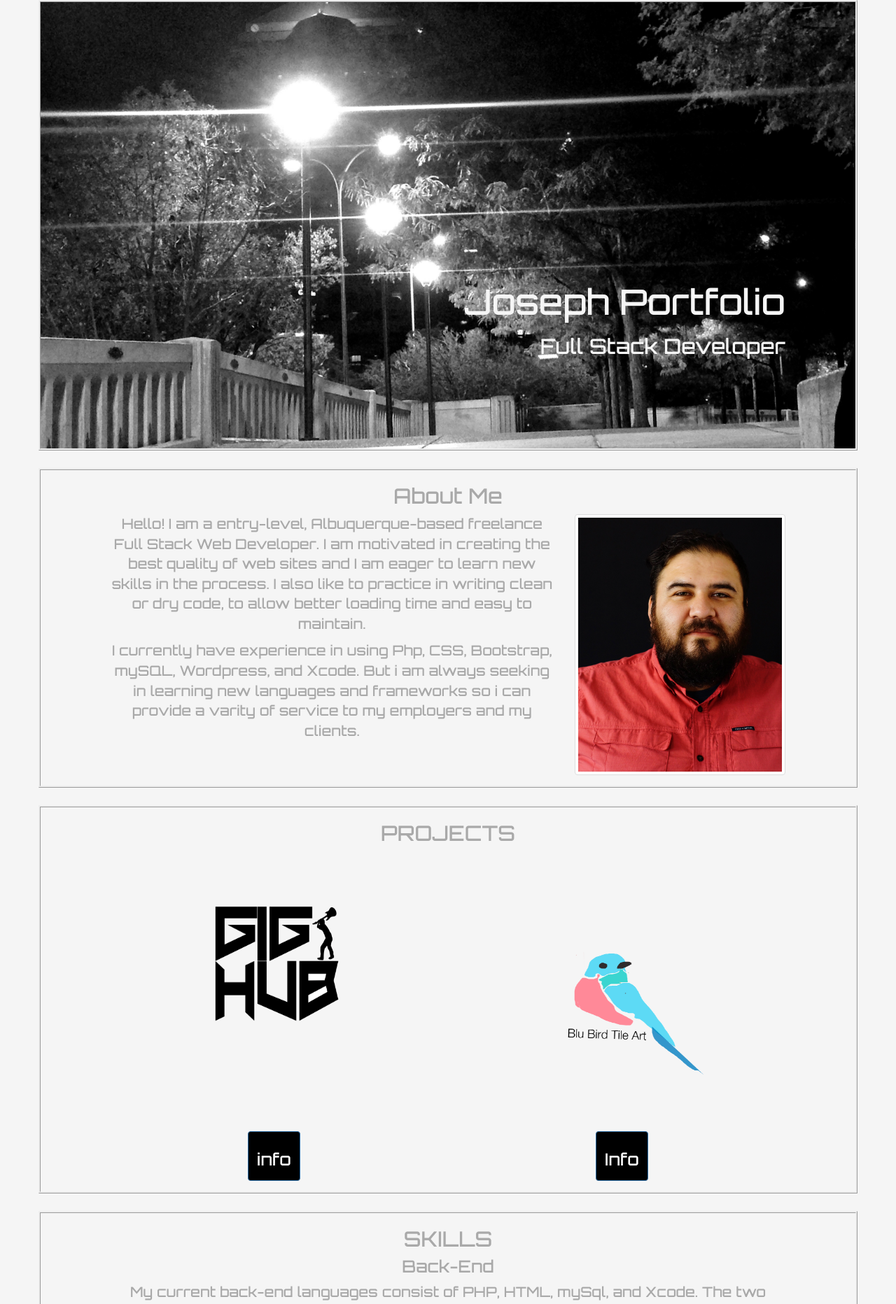
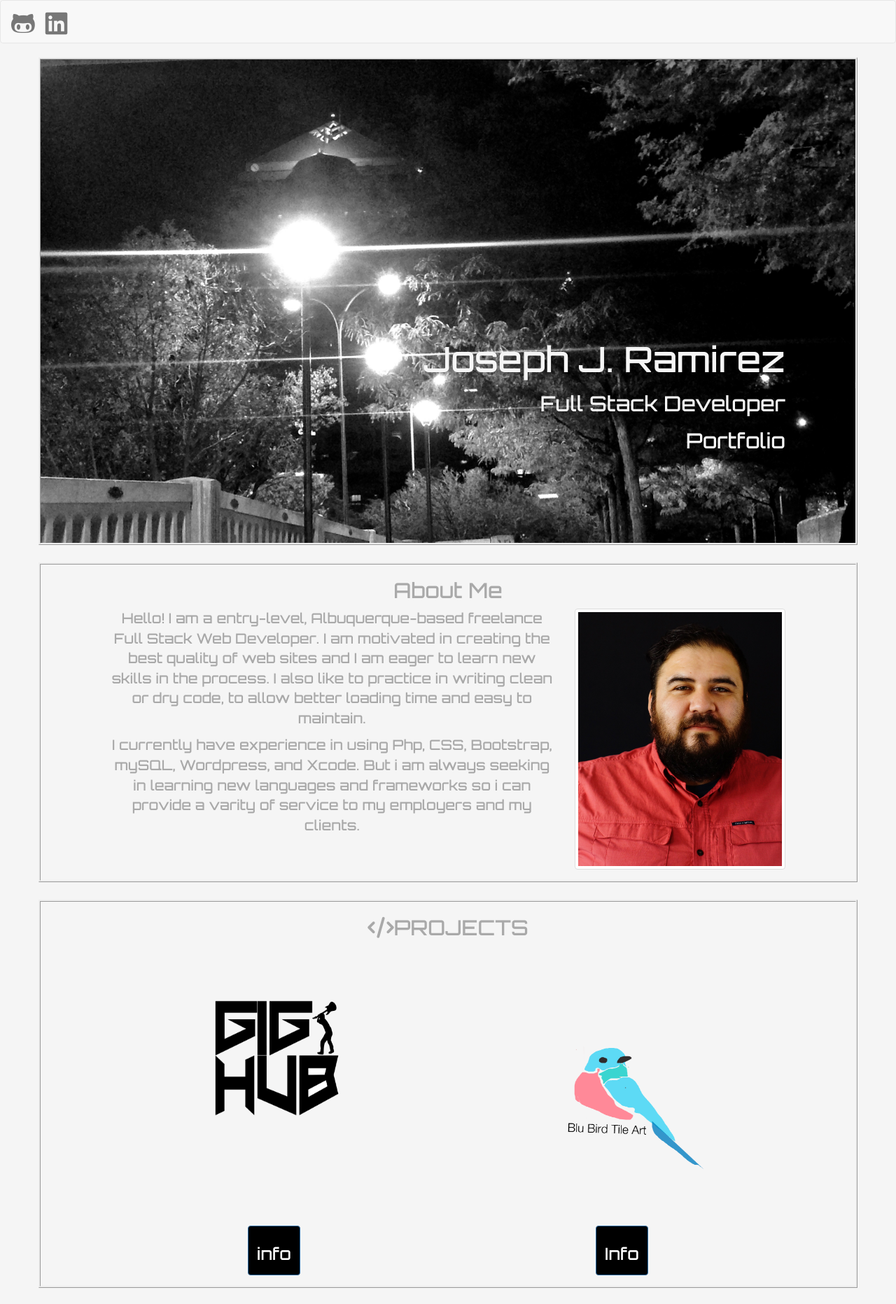
Before and after one commit to JosephBlu/portfolio_pwp, a PHP site: page / in a window 1280 px wide. Shown: the top 1864 px of the page at 70% size. Run offline with PHP 8.4, Linux system fonts and the light colour scheme; some libraries are stand-ins or nearby versions.

Commit message:
added icon on the top page

```diff
--- a/public_html/css/style.css
+++ b/public_html/css/style.css
@@ -19,7 +19,7 @@ p {
 		background-image: url("../images/IMG_3346.jpg") !important;
 		background-size: cover !important;
 		background-repeat: no-repeat !important;
-		background-position: center center !important;
+		background-position: center top !important;
 		color: whitesmoke;
 		position: relative;
 		height: 100%;
@@ -48,6 +48,7 @@ p {
 		border-style: ridge;
 		padding-bottom: 15px;
 		margin-bottom: 25px;
+		margin-top: 15px;
 	}
 }
 
@@ -63,3 +64,20 @@ p {
 #button-model {
 	background-color: black;
 }
+
+#list {
+	background-color: #252b37;
+}
+
+#resume {
+	font-size: 20px;
+}
+
+#id {
+	color: black;
+}
+
+.container-fluid {
+	margin-bottom: 10px;
+	justify-content: center;
+}
--- a/public_html/index.php
+++ b/public_html/index.php
@@ -9,6 +9,7 @@
 				integrity="sha384-BVYiiSIFeK1dGmJRAkycuHAHRg32OmUcww7on3RYdg4Va+PmSTsz/K68vbdEjh4u" crossorigin="anonymous">
 		<!--Font awesome-->
 		<link rel="stylesheet" href="path/to/font-awesome/css/font-awesome.min.css">
+		<script src="https://use.fontawesome.com/a650f26837.js"></script>
 		<link rel="stylesheet" href="css/style.css" type="text/css">
 
 		<!-- jQuery (necessary for Bootstrap's JavaScript plugins) -->
@@ -48,6 +49,19 @@
 	</head>
 	<!-- This is for the first section-->
 	<body>
+		<nav class="navbar navbar-default">
+			<div class="container-fluid">
+				<div class="navbar-header">
+					<a class="navbar-brand" href="https://github.com/JosephBlu">
+						<i class="fa fa-github-alt fa-2x" aria-hidden="true" id="brand"></i>
+					</a>
+					<a class="navbar-brand" href="https://www.linkedin.com/in/joseph-ramirez-3b82b4133/" id="brand">
+						<i class="fa fa-linkedin-square fa-2x" aria-hidden="true"></i>
+					</a>
+				</div>
+			</div>
+		</nav>
+
 		<!--		<div class="padding-large" id="main">-->
 		<!--			<header class="container">-->
 		<!--				<div class="row">-->
@@ -67,11 +81,14 @@
 		<div class="container" id="intro-section">
 			<div class="row">
 				<div class="col-md-12">
-					<h1>Joseph Portfolio</h1>
+					<h1>Joseph J. Ramirez</h1>
 					<h2>Full Stack Developer</h2>
+					<h2>Portfolio</h2>
 				</div>
 			</div>
 		</div>
+
+
 		<!-- this is the About page -->
 		<div class="container" id="aboutMe">
 			<div class="row">
@@ -96,7 +113,7 @@
 		<div class="container">
 			<div class="row">
 				<div class="col-md-12">
-					<h2> PROJECTS</h2>
+					<h2> <i class="fa fa-code" aria-hidden="true"></i>PROJECTS</h2>
 				</div>
 				<div class="col-md-6 ">
 					<img src="images/GigHubLogoV1.png" width="325" height="400" ><br>
@@ -130,7 +147,7 @@
 										database to store
 										information. the Front-end languages we used are CSS, Bootstrap, and Angular2.</p>
 									<div class="list-group">
-										<a href="#" class="list-group-item active">
+										<a href="#" class="list-group-item active" id="list">
 											The GigHub Crew
 										</a>
 										<a href="http://cmd-space.com/" class="list-group-item">Mason Crane</a>
@@ -227,7 +244,7 @@
 						<h3>Rèsumè</h3>
 						<p> Feel free to take a look at my technical resume by clicking on the downloadable link named
 							"Rèsumè"</p>
-						<a target="_blank" href="resume/updatedresume%202.pdf">Rèsumè</a>
+						<a target="_blank" href="resume/updatedresume%202.pdf" id="resume">Rèsumè</a>
 						<h2>OR</h2>
 					</div>
 					<div class="col-md-4-offset">
```
